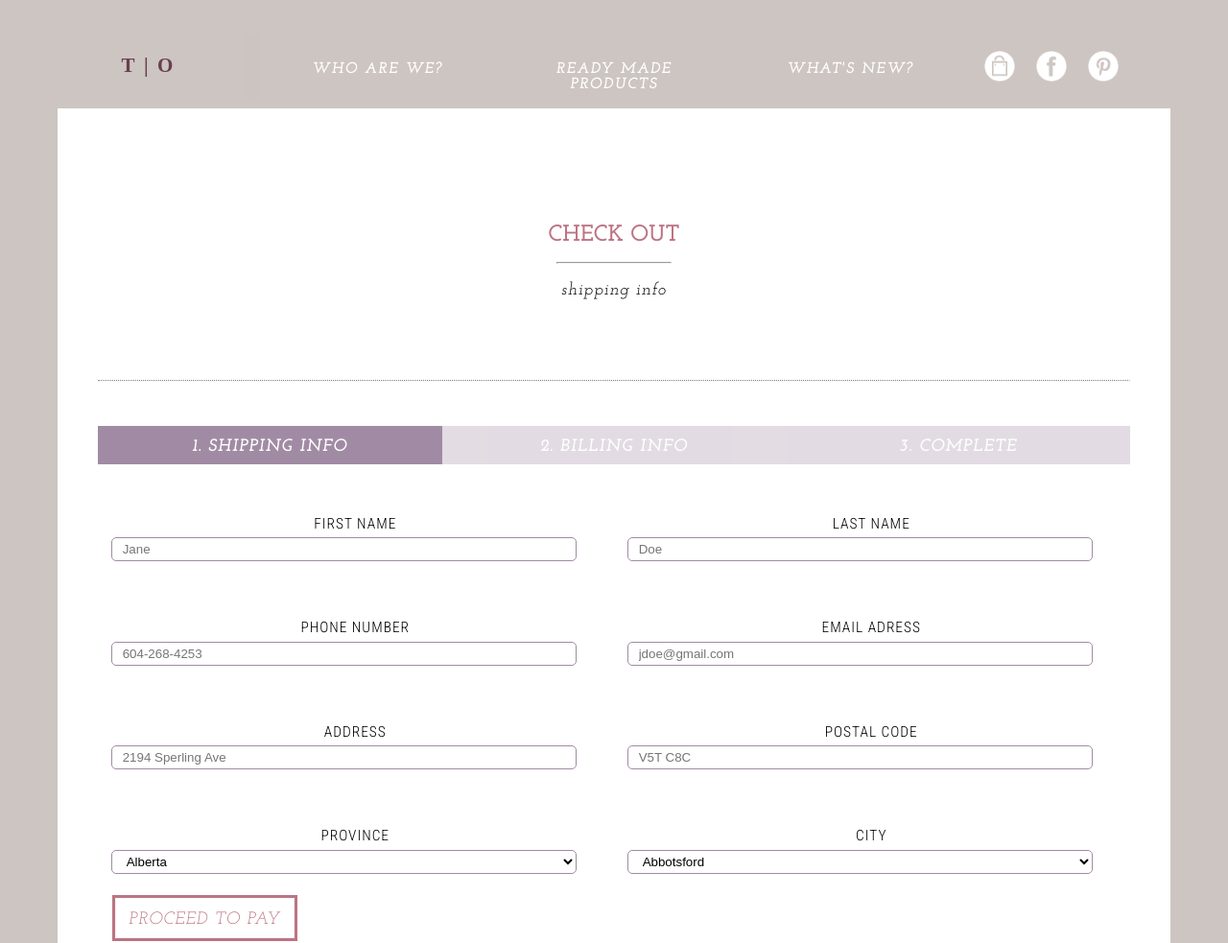
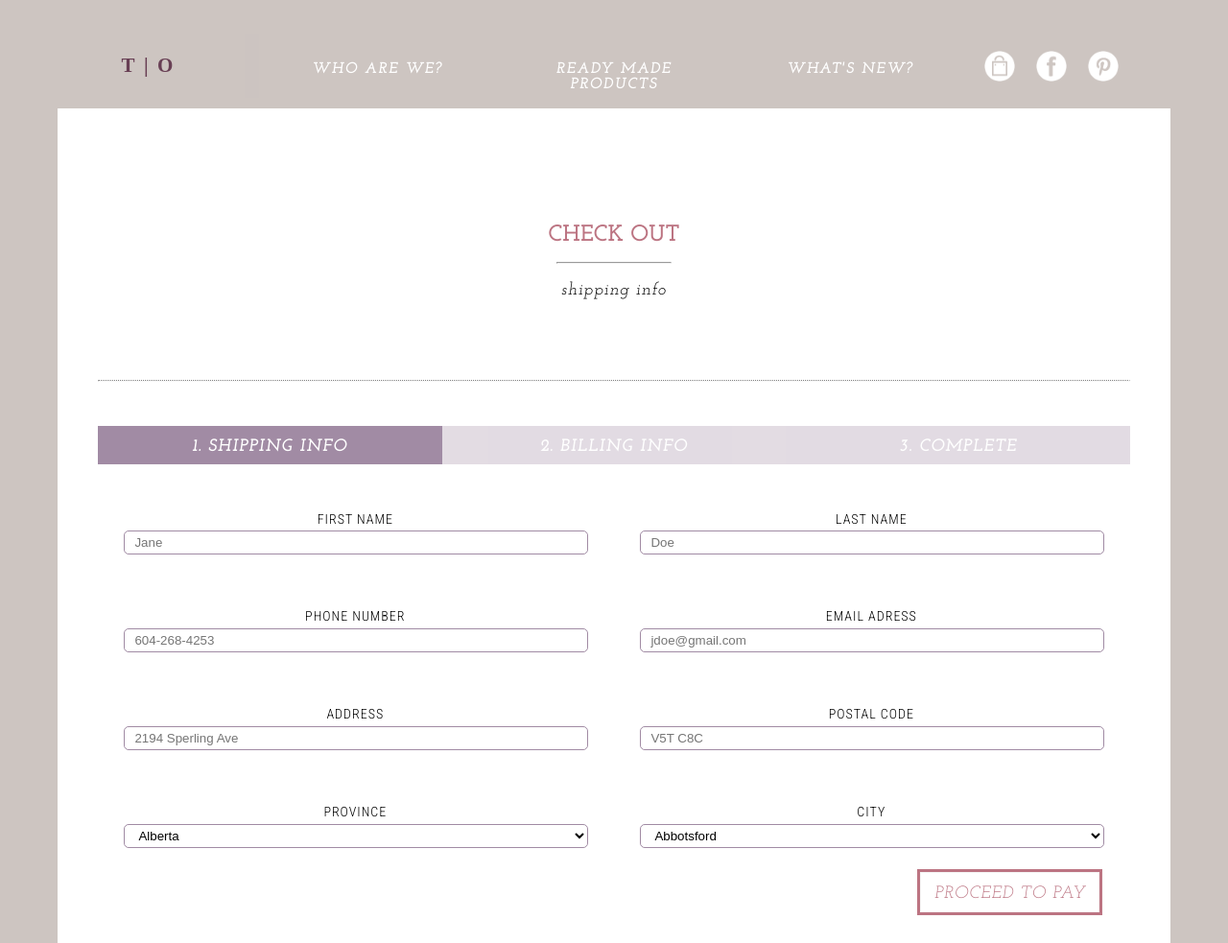
Before and after one commit to jskakuk/NickyFungJessicaKuk_Group7, a plain HTML site: page ThoughtsOn_shipping.html in a window 1280 px wide. Shown: the top 983 px of the page at 96% size. Drawn offline with Linux system fonts and the light colour scheme; a web font is replaced by a local one.

Commit message:
1. check out pages button fixed

```diff
--- a/ThoughtsOn_shipping.html
+++ b/ThoughtsOn_shipping.html
@@ -157,10 +157,9 @@
                 </div>
               </form>
 
-              <div class="col-8of8">
-                <a class="button" href="ThoughtsOn_billing.html">PROCEED TO PAY</a>
+              <div class="checkout-button">
+                <a class="button" href="ThoughtsOn_Billing.html">PROCEED TO PAY</a>
               </div>
-
 
         </div>
       </div>
--- a/css/ThoughtsOn_grid.css
+++ b/css/ThoughtsOn_grid.css
@@ -64,8 +64,6 @@
 
 .col-8of8{
   width:100%;
-  text-align: left;
-  margin-left:1em;
 }
 
 
--- a/css/ThoughtsOn_style.css
+++ b/css/ThoughtsOn_style.css
@@ -304,15 +304,13 @@ select{
   opacity:0.3;
 }
 
-
-.shipping-info-form {
-  margin-bottom:7em;
+.checkout-info-form{
+ margin-bottom: 5em;
 }
 
  label {
   display: block;
   padding: 3em 0.35em 0.35em 0.25em;
-  font-size: 1.1em;
   text-transform: uppercase;
   letter-spacing: 1px;
   cursor: pointer;
@@ -322,6 +320,8 @@ select{
   padding: 0.2em 0.8em;
   display: block;
   width: 95%;
+  margin-left:auto;
+  margin-right: auto;
   background: transparent;
   border-radius:5px;
   border: 1.5px solid #A18BA4;
@@ -344,3 +344,8 @@ select{
 .payment-options img{
   margin-right:1em;
 }
+
+.checkout-button{
+  text-align: right;
+  margin-right:2em;
+}
```
Also changed, not shown: ThoughtsOn_ShoppingBag.html (+1 -1 lines), ThoughtsOn_billing.html (+5 -5 lines), images/icons/icon_ae.png, images/icons/icon_mastercard.png, images/icons/icon_visa.png.
